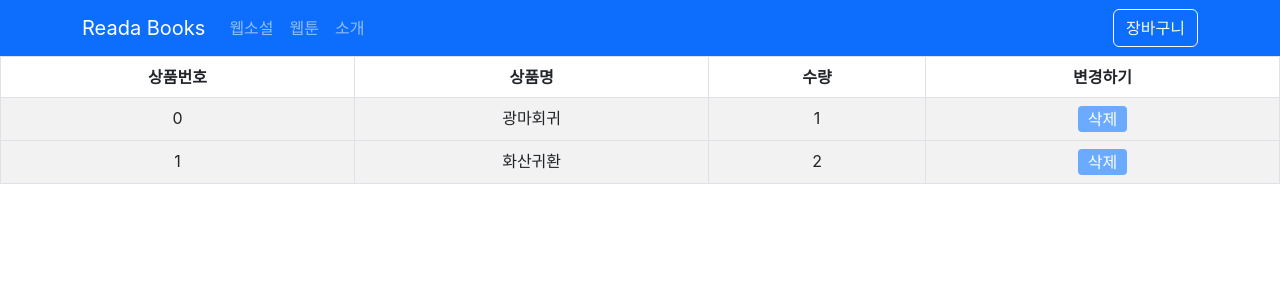
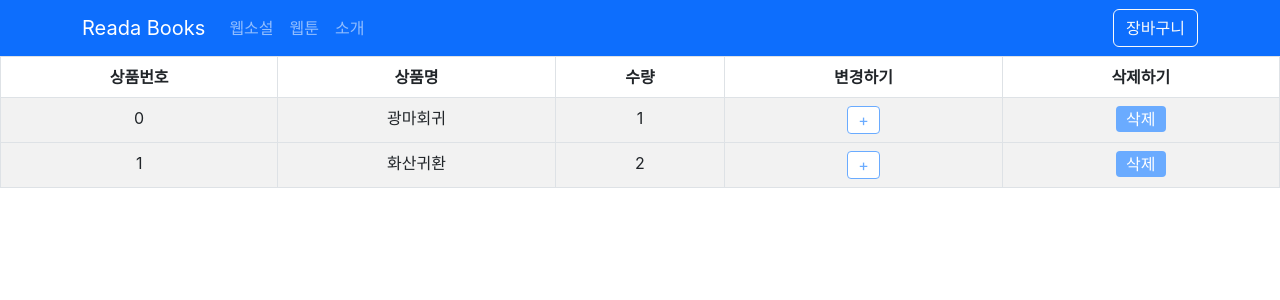
Before and after one commit to suhyunlee01/E-book_Shop, a React (Create React App) app: page /cart in a window 1280 px wide. Shown: the top 300 px of the page. Built offline with nearby package versions, Linux system fonts and the light colour scheme.

Commit message:
Test: 리덕스로 변경함수 보내는 테스트 코드 작성

```diff
--- a/src/App.css
+++ b/src/App.css
@@ -143,7 +143,15 @@
   padding-left: 10px;
   padding-right: 10px;
 }
-
+.btnUpate{
+  border: none;
+  background-color: rgb(255, 255, 255);
+  color: rgb(106, 171, 255);
+  border: solid 1px rgb(106, 171, 255);
+  border-radius: 4px;
+  padding-left: 10px;
+  padding-right: 10px;
+}
 
 .App {
   text-align: center;
--- a/src/pages/cart.js
+++ b/src/pages/cart.js
@@ -2,6 +2,8 @@ import { useState } from 'react';
 import Table from 'react-bootstrap/Table';
 import { useNavigate} from 'react-router-dom';
 import { useSelector } from "react-redux/es/hooks/useSelector";
+import { useDispatch } from 'react-redux';
+import { changeName } from '../store';
 
 
 function Cart() {
@@ -9,11 +11,15 @@ function Cart() {
     //index.js에서 <Provider store = {store}>로 전달한 slice 데이터들을 useSelector로 가져올 수 있다.
     //리덕스 스토어 안에 있는 product slice만 가져옴.
     let myData = useSelector((state)=>{return state.product});
+    let dispatch = useDispatch();
+
     //product slice는 [{ id: 0, name: '광마회귀', count: 1 }, { id: 1, name: '화산귀환', count: 2}]라는 배열을 가짐.
     console.log(myData[1]); //product 데이터 배열의 첫번째 제품
     console.log(myData[2]); ////product 데이터 배열의 두번째 제품
 
     return (
+        <div>
+            {myData.user}
             <Table striped bordered hover>
                 <thead>
                     <tr>
@@ -21,6 +27,7 @@ function Cart() {
                     <th>상품명</th>
                     <th>수량</th>
                     <th>변경하기</th>
+                    <th>삭제하기</th>
                     </tr>
                 </thead>
                 {/* myData = product slice 이기 때문에 배열이라서 map을 통해 구현 */}
@@ -31,6 +38,10 @@ function Cart() {
                                 <td>{data.id}</td>
                                 <td>{data.name}</td>
                                 <td>{data.count}</td>
+                                <td><button className='btnUpate' onClick={()=>{
+                                    //dispatch를 통해서 변경함수인 changeName을 불러와달라고 부탁함
+                                    dispatch(changeName());
+                                }}>+</button></td>
                                 <td><button className='btnDelete'>삭제</button></td>
                             </tr>
                         </tbody>
@@ -38,6 +49,7 @@ function Cart() {
                     })
                 }
             </Table>
+        </div>
     );
 }
 
--- a/src/store.js
+++ b/src/store.js
@@ -7,8 +7,20 @@ import ToonDetails from "./pages/ToonDetails";
 
 let user = createSlice({
     name : 'userName',
-    initialState : 'kim'
+    initialState : 'kim',
+    //초기값에서 값 변경
+    reducers : {
+        //변경함수 지정하기
+        changeName(){
+            return 'park'
+        }
+    }
 })
+
+//user.actions 내에 user 슬라이스의 모든 것이 담긴다.
+//외부로 변경함수 가져옴
+export let {changeName} = user.actions
+
 
 let stock = createSlice({
     name : 'stockName',
```
Lines whose indentation alone changed are shown as unchanged.
